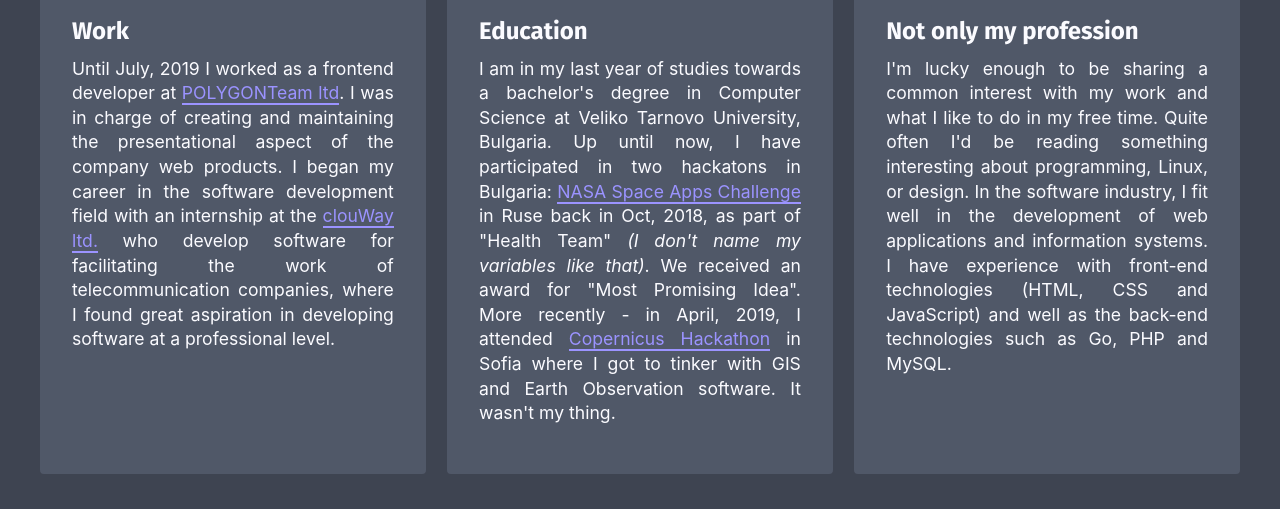
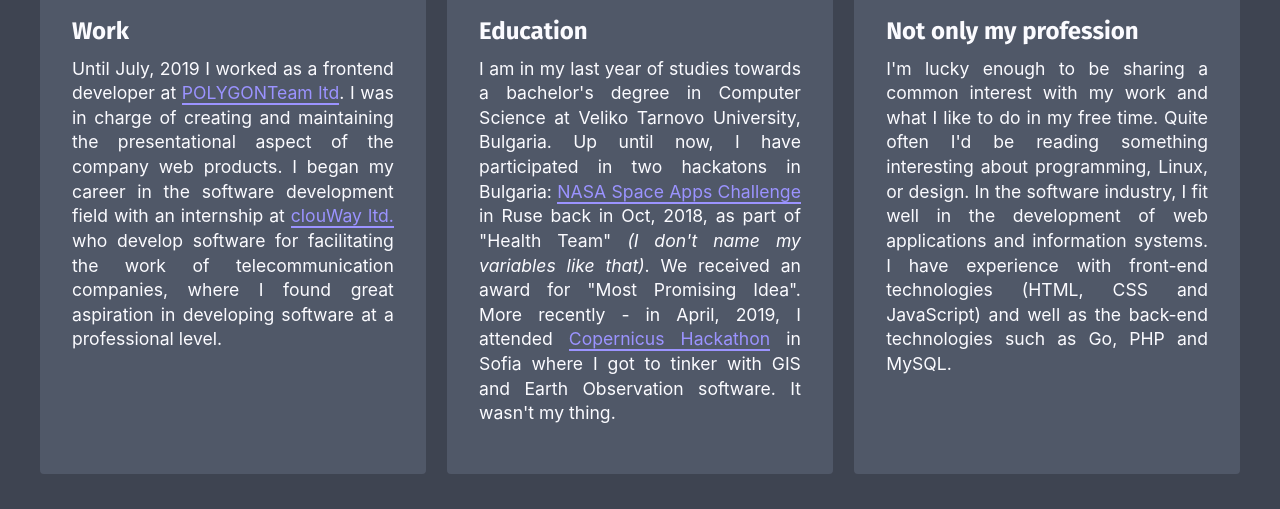
Before and after one commit to gmkv/gmkv.github.io, a website: page index.html in a window 1280 px wide. Shown: the part 517-1026 px from the top of the page. Drawn offline with Linux system fonts and the light colour scheme; a web font is replaced by a local one.

Commit message:
Fix overflowing element, fix grammatical error

```diff
--- a/index.html
+++ b/index.html
@@ -21,7 +21,7 @@
             <h3 class="card__title">Work</h3>
             <p class="card__text">
               Until July, 2019 I worked as a frontend developer at <a href="https://polygonteam.com" target="_blank">POLYGONTeam ltd</a>. I was in charge of creating and maintaining the presentational
-              aspect of the company web products. I began my career in the software development field with an internship at the
+              aspect of the company web products. I began my career in the software development field with an internship at
               <a href="https://www.clouway.com" target="_blank" rel="nofollow">clouWay ltd.</a> who develop software for facilitating the work of telecommunication companies, where I found great
               aspiration in developing software at a professional level.
             </p>
--- a/src/scss/utilities/_common.scss
+++ b/src/scss/utilities/_common.scss
@@ -21,6 +21,7 @@ body {
   color: $text-color;
   font-family: $font-text;
   font-size: 100%;
+  overflow-x: hidden;
 }
 
 main {
```
Also changed, not shown: public/css/gminkov.css, 1 other file.
